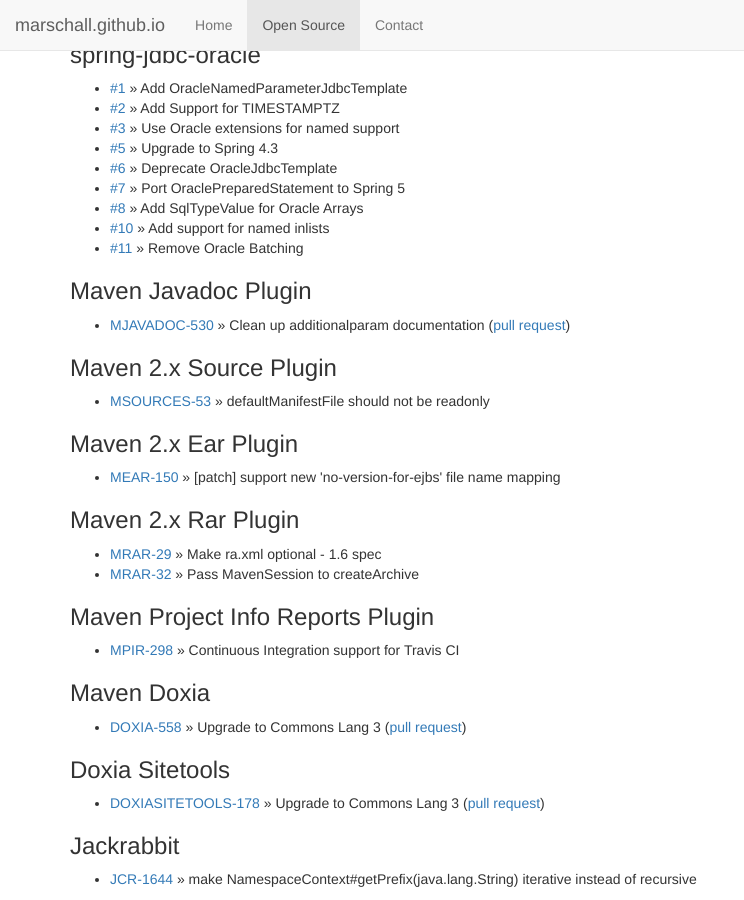
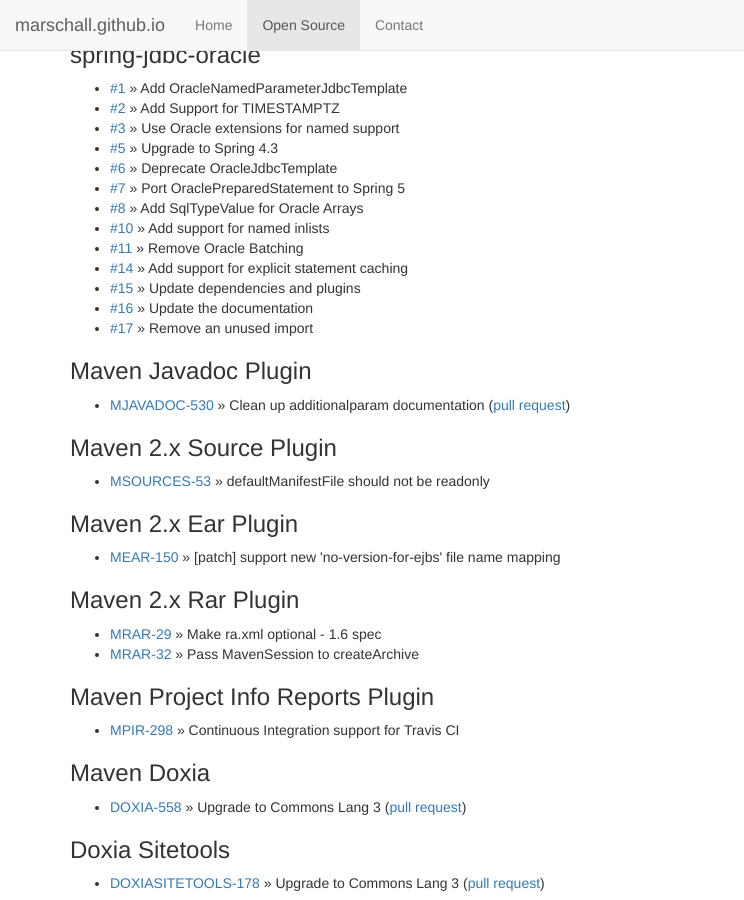
Before and after one commit to marschall/marschall.github.com, a Jekyll site: the page built from open-source.html, in a window 1280 px wide and 900 px high, scrolled down 6177 px. Shown: the whole window, without its empty margins (0-744 px from the left). Built offline with Jekyll 4.4.1, drawn with Linux system fonts in a browser that asks for light colours.

Commit message:
add more spring-jdbc-oracle

```diff
--- a/open-source.html
+++ b/open-source.html
@@ -368,6 +368,10 @@
   <li><a href="https://github.com/ferstl/spring-jdbc-oracle/pull/8">#8</a> &raquo; Add SqlTypeValue for Oracle Arrays</li>
   <li><a href="https://github.com/ferstl/spring-jdbc-oracle/pull/10">#10</a> &raquo; Add support for named inlists</li>
   <li><a href="https://github.com/ferstl/spring-jdbc-oracle/pull/11">#11</a> &raquo; Remove Oracle Batching</li>
+  <li><a href="https://github.com/ferstl/spring-jdbc-oracle/pull/14">#14</a> &raquo; Add support for explicit statement caching</li>
+  <li><a href="https://github.com/ferstl/spring-jdbc-oracle/pull/15">#15</a> &raquo; Update dependencies and plugins</li>
+  <li><a href="https://github.com/ferstl/spring-jdbc-oracle/pull/16">#16</a> &raquo; Update the documentation</li>
+  <li><a href="https://github.com/ferstl/spring-jdbc-oracle/pull/17">#17</a> &raquo; Remove an unused import</li>
 </ul>
 
 <!--
```
